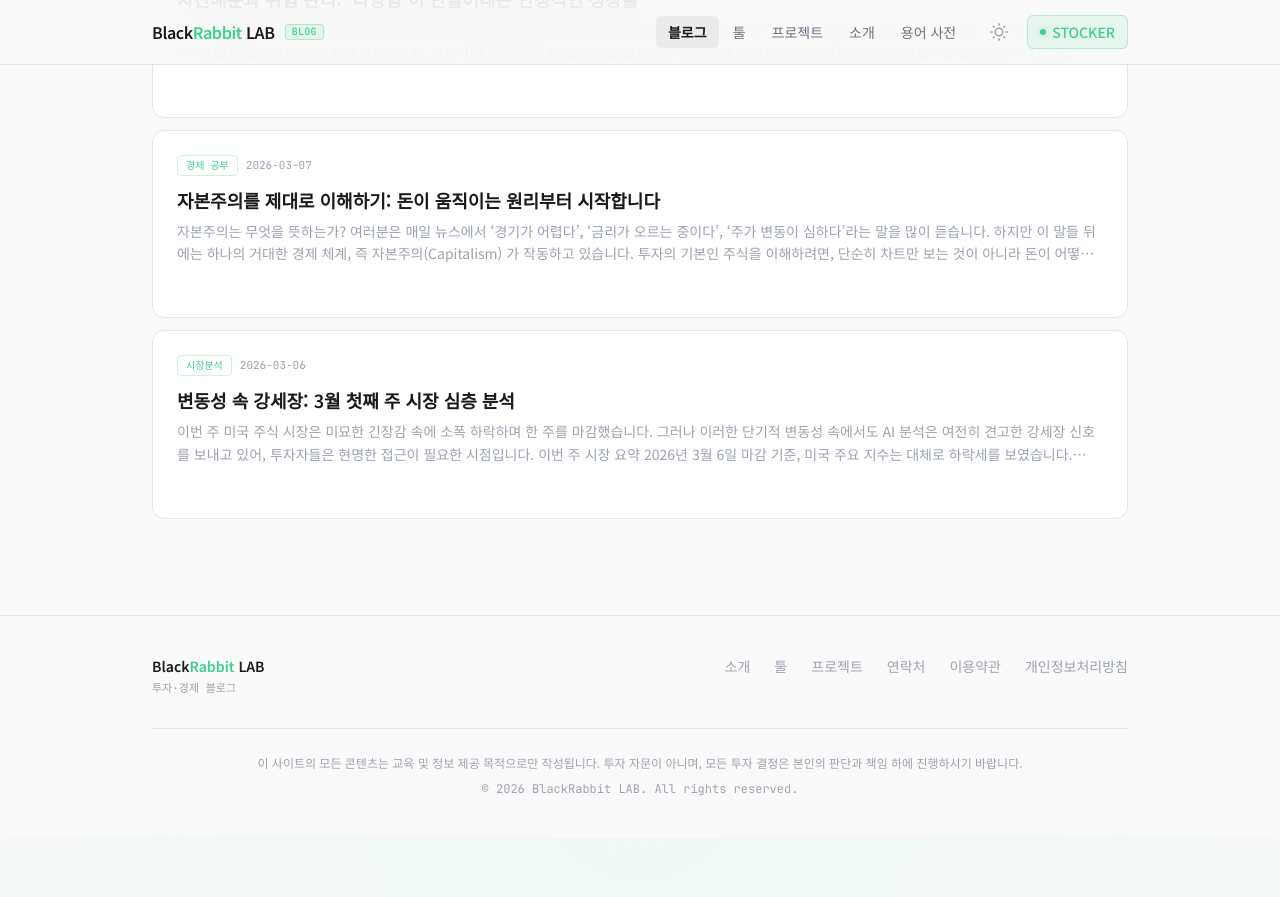
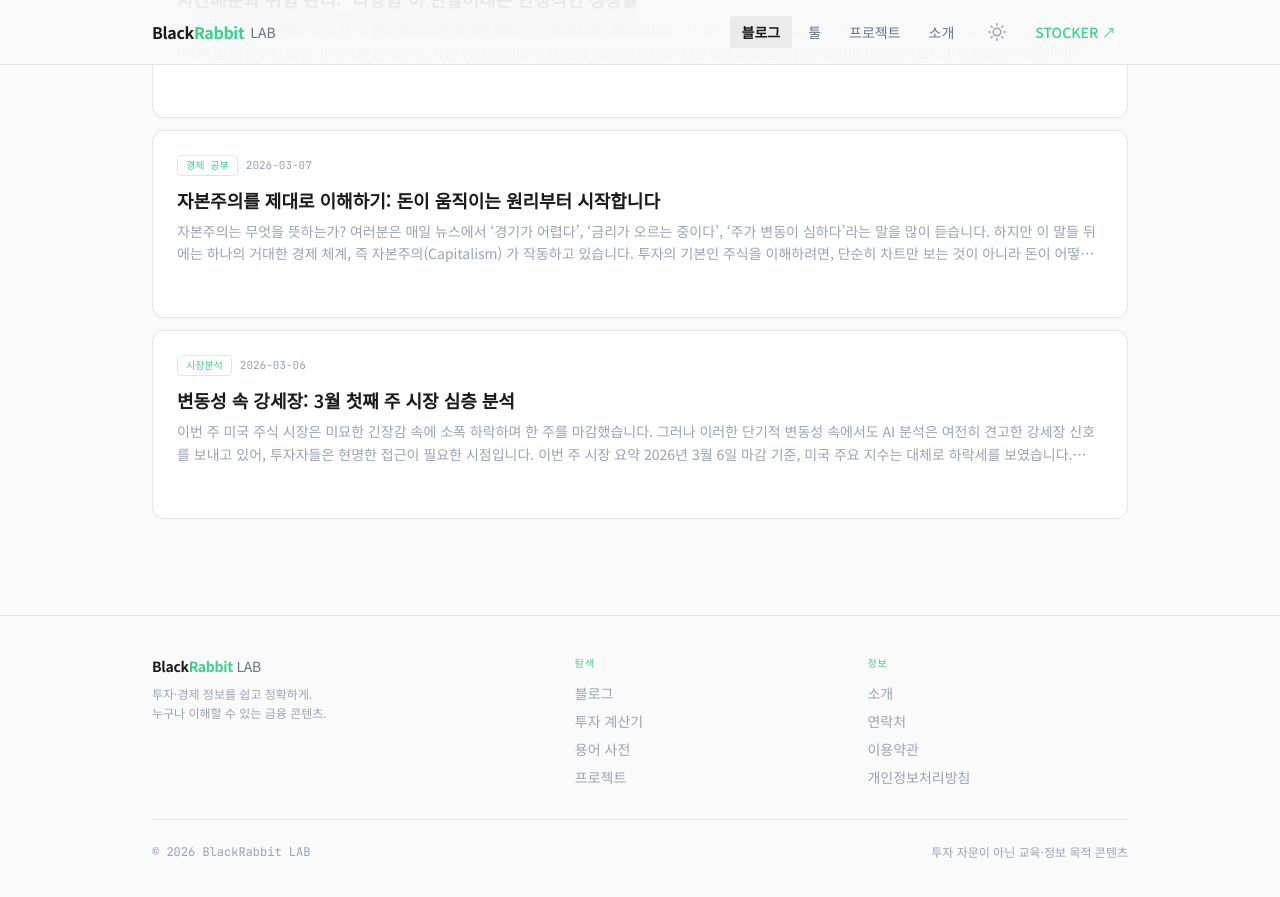
Before and after one commit to blackrabbitDeveloper/blackrabbitdeveloper.github.io, a Jekyll site: the page built from index.html, in a window 1280 px wide and 900 px high, scrolled down 4948 px. Shown: the top 897 px of the window. Built offline with Jekyll 4.4.1, drawn with Linux system fonts in a browser that asks for light colours; nearby versions of some CDN libraries; comment, search, counter and statistics services are not loaded; before the commit the page ends 5785 px from its top, so only the background shows below that.

Commit message:
style: redesign header and footer for editorial look
- Remove BLOG badge, simplify logo typography
- Remove glossary from nav (moved to footer)
- Replace STOCKER box button with text link
- Redesign footer as 3-column grid with section labels

```diff
--- a/_layouts/default.html
+++ b/_layouts/default.html
@@ -114,38 +114,30 @@
     <div class="mx-auto flex max-w-5xl items-center justify-between px-4 py-3.5 sm:px-6">
 
       <!-- Logo -->
-      <a href="{{ '/' | relative_url }}" class="group flex items-center gap-2.5 no-underline">
-        <span class="text-base font-semibold tracking-tight text-white transition-colors group-hover:text-white/90">
-          Black<span class="text-brand">Rabbit</span> LAB
+      <a href="{{ '/' | relative_url }}" class="group flex items-center gap-1.5 no-underline">
+        <span class="text-base font-bold tracking-tight text-white transition-colors group-hover:text-white/90" style="letter-spacing:-0.02em;">
+          Black<span class="text-brand">Rabbit</span>
         </span>
-        <span class="rounded border border-brand/35 bg-brand/10 px-1.5 py-0.5 font-mono text-[10px] font-medium text-brand leading-none tracking-wide">BLOG</span>
+        <span class="text-sm font-normal text-zinc-500">LAB</span>
       </a>
 
       <!-- Desktop Nav -->
-      <nav class="hidden md:flex items-center gap-0.5">
+      <nav class="hidden md:flex items-center gap-1">
         <a href="{{ '/' | relative_url }}"
-          class="rounded-md px-3 py-1.5 text-sm font-medium text-zinc-400 transition-colors hover:bg-white/[0.05] hover:text-white {% if page.url == '/' %}nav-link-active{% endif %}">블로그</a>
+          class="px-3 py-1.5 text-sm font-medium text-zinc-400 transition-colors hover:text-white {% if page.url == '/' %}nav-link-active{% endif %}">블로그</a>
         <a href="{{ '/tools/' | relative_url }}"
-          class="rounded-md px-3 py-1.5 text-sm font-medium text-zinc-400 transition-colors hover:bg-white/[0.05] hover:text-white {% if page.url contains '/tools' %}nav-link-active{% endif %}">툴</a>
+          class="px-3 py-1.5 text-sm font-medium text-zinc-400 transition-colors hover:text-white {% if page.url contains '/tools' %}nav-link-active{% endif %}">툴</a>
         <a href="{{ '/projects' | relative_url }}"
-          class="rounded-md px-3 py-1.5 text-sm font-medium text-zinc-400 transition-colors hover:bg-white/[0.05] hover:text-white {% if page.url == '/projects/' %}nav-link-active{% endif %}">프로젝트</a>
+          class="px-3 py-1.5 text-sm font-medium text-zinc-400 transition-colors hover:text-white {% if page.url == '/projects/' %}nav-link-active{% endif %}">프로젝트</a>
         <a href="{{ '/about' | relative_url }}"
-          class="rounded-md px-3 py-1.5 text-sm font-medium text-zinc-400 transition-colors hover:bg-white/[0.05] hover:text-white {% if page.url == '/about/' %}nav-link-active{% endif %}">소개</a>
-        <a href="{{ '/glossary/' | relative_url }}"
-          class="rounded-md px-3 py-1.5 text-sm font-medium text-zinc-400 transition-colors hover:bg-white/[0.05] hover:text-white {% if page.url == '/glossary/' %}nav-link-active{% endif %}">용어 사전</a>
-        <div class="ml-2 h-4 w-px bg-white/10"></div>
+          class="px-3 py-1.5 text-sm font-medium text-zinc-400 transition-colors hover:text-white {% if page.url == '/about/' %}nav-link-active{% endif %}">소개</a>
+        <div class="ml-1 h-4 w-px bg-white/10"></div>
         <button class="theme-toggle" aria-label="테마 전환">
           <svg class="icon-sun" xmlns="http://www.w3.org/2000/svg" viewBox="0 0 24 24" fill="none" stroke="currentColor" stroke-width="2" stroke-linecap="round" stroke-linejoin="round"><circle cx="12" cy="12" r="5"/><line x1="12" y1="1" x2="12" y2="3"/><line x1="12" y1="21" x2="12" y2="23"/><line x1="4.22" y1="4.22" x2="5.64" y2="5.64"/><line x1="18.36" y1="18.36" x2="19.78" y2="19.78"/><line x1="1" y1="12" x2="3" y2="12"/><line x1="21" y1="12" x2="23" y2="12"/><line x1="4.22" y1="19.78" x2="5.64" y2="18.36"/><line x1="18.36" y1="5.64" x2="19.78" y2="4.22"/></svg>
           <svg class="icon-moon" xmlns="http://www.w3.org/2000/svg" viewBox="0 0 24 24" fill="none" stroke="currentColor" stroke-width="2" stroke-linecap="round" stroke-linejoin="round"><path d="M21 12.79A9 9 0 1 1 11.21 3 7 7 0 0 0 21 12.79z"/></svg>
         </button>
         <a href="https://blackrabbitlab.site" target="_blank" rel="noopener noreferrer"
-          class="ml-2 inline-flex items-center gap-1.5 rounded-md border border-brand/30 bg-brand/10 px-3 py-1.5 text-sm font-medium text-brand transition hover:bg-brand/15 hover:border-brand/50">
-          <span class="relative flex h-1.5 w-1.5 flex-shrink-0">
-            <span class="absolute inline-flex h-full w-full animate-ping rounded-full bg-brand opacity-60"></span>
-            <span class="relative inline-flex h-1.5 w-1.5 rounded-full bg-brand"></span>
-          </span>
-          STOCKER
-        </a>
+          class="ml-1 px-3 py-1.5 text-sm font-medium text-brand transition-colors hover:underline">STOCKER ↗</a>
       </nav>
 
       <!-- Mobile: theme toggle + hamburger -->
@@ -169,20 +161,13 @@
     <!-- Mobile Menu -->
     <div id="mobile-menu" class="hidden border-t border-white/[0.06] md:hidden">
       <nav class="mx-auto max-w-5xl px-4 py-3 sm:px-6 space-y-0.5">
-        <a href="{{ '/' | relative_url }}"          class="block rounded-md px-3 py-2.5 text-sm font-medium text-zinc-400 transition hover:bg-white/[0.05] hover:text-white">블로그</a>
-        <a href="{{ '/tools/' | relative_url }}"     class="block rounded-md px-3 py-2.5 text-sm font-medium text-zinc-400 transition hover:bg-white/[0.05] hover:text-white">툴</a>
-        <a href="{{ '/projects' | relative_url }}"   class="block rounded-md px-3 py-2.5 text-sm font-medium text-zinc-400 transition hover:bg-white/[0.05] hover:text-white">프로젝트</a>
-        <a href="{{ '/about' | relative_url }}"      class="block rounded-md px-3 py-2.5 text-sm font-medium text-zinc-400 transition hover:bg-white/[0.05] hover:text-white">소개</a>
-        <a href="{{ '/glossary/' | relative_url }}" class="block rounded-md px-3 py-2.5 text-sm font-medium text-zinc-400 transition hover:bg-white/[0.05] hover:text-white">용어 사전</a>
+        <a href="{{ '/' | relative_url }}"          class="block rounded-md px-3 py-2.5 text-sm font-medium text-zinc-400 transition hover:text-white">블로그</a>
+        <a href="{{ '/tools/' | relative_url }}"     class="block rounded-md px-3 py-2.5 text-sm font-medium text-zinc-400 transition hover:text-white">툴</a>
+        <a href="{{ '/projects' | relative_url }}"   class="block rounded-md px-3 py-2.5 text-sm font-medium text-zinc-400 transition hover:text-white">프로젝트</a>
+        <a href="{{ '/about' | relative_url }}"      class="block rounded-md px-3 py-2.5 text-sm font-medium text-zinc-400 transition hover:text-white">소개</a>
         <div class="pt-2 pb-1">
           <a href="https://blackrabbitlab.site" target="_blank" rel="noopener noreferrer"
-            class="flex items-center gap-2 rounded-md border border-brand/30 bg-brand/10 px-3 py-2.5 text-sm font-medium text-brand">
-            <span class="relative flex h-1.5 w-1.5">
-              <span class="absolute inline-flex h-full w-full animate-ping rounded-full bg-brand opacity-60"></span>
-              <span class="relative inline-flex h-1.5 w-1.5 rounded-full bg-brand"></span>
-            </span>
-            STOCKER — 주식 리서치
-          </a>
+            class="block px-3 py-2.5 text-sm font-medium text-brand transition hover:underline">STOCKER ↗</a>
         </div>
       </nav>
     </div>
@@ -195,30 +180,40 @@
   <!-- Footer -->
   <footer class="border-t border-white/[0.06]">
     <div class="mx-auto max-w-5xl px-4 sm:px-6 py-10">
-      <div class="flex flex-col gap-8 sm:flex-row sm:items-start sm:justify-between">
+      <div class="grid grid-cols-1 gap-8 sm:grid-cols-[1.5fr_1fr_1fr]">
 
         <!-- Brand -->
         <div>
-          <p class="text-sm font-semibold text-white">Black<span class="text-brand">Rabbit</span> LAB</p>
-          <p class="mt-1 font-mono text-[11px] text-zinc-700">투자·경제 블로그</p>
+          <p class="text-sm font-bold text-white" style="letter-spacing:-0.02em;">Black<span class="text-brand">Rabbit</span> <span class="font-normal text-zinc-500">LAB</span></p>
+          <p class="mt-2 text-xs leading-relaxed text-zinc-600">투자·경제 정보를 쉽고 정확하게.<br>누구나 이해할 수 있는 금융 콘텐츠.</p>
         </div>
 
-        <!-- Links -->
-        <div class="flex flex-wrap gap-x-6 gap-y-2">
-          <a href="{{ '/about' | relative_url }}"    class="text-sm text-zinc-600 hover:text-zinc-300 transition-colors">소개</a>
-          <a href="{{ '/tools/' | relative_url }}"   class="text-sm text-zinc-600 hover:text-zinc-300 transition-colors">툴</a>
-          <a href="{{ '/projects' | relative_url }}" class="text-sm text-zinc-600 hover:text-zinc-300 transition-colors">프로젝트</a>
-          <a href="{{ '/contact' | relative_url }}"  class="text-sm text-zinc-600 hover:text-zinc-300 transition-colors">연락처</a>
-          <a href="{{ '/terms' | relative_url }}"    class="text-sm text-zinc-600 hover:text-zinc-300 transition-colors">이용약관</a>
-          <a href="{{ '/privacy' | relative_url }}"  class="text-sm text-zinc-600 hover:text-zinc-300 transition-colors">개인정보처리방침</a>
+        <!-- Navigate -->
+        <div>
+          <p class="font-mono text-[10px] font-medium uppercase tracking-widest text-brand mb-3">탐색</p>
+          <div class="space-y-2">
+            <a href="{{ '/' | relative_url }}"          class="block text-sm text-zinc-600 hover:text-zinc-300 transition-colors">블로그</a>
+            <a href="{{ '/tools/' | relative_url }}"    class="block text-sm text-zinc-600 hover:text-zinc-300 transition-colors">투자 계산기</a>
+            <a href="{{ '/glossary/' | relative_url }}" class="block text-sm text-zinc-600 hover:text-zinc-300 transition-colors">용어 사전</a>
+            <a href="{{ '/projects' | relative_url }}"  class="block text-sm text-zinc-600 hover:text-zinc-300 transition-colors">프로젝트</a>
+          </div>
+        </div>
+
+        <!-- Info -->
+        <div>
+          <p class="font-mono text-[10px] font-medium uppercase tracking-widest text-brand mb-3">정보</p>
+          <div class="space-y-2">
+            <a href="{{ '/about' | relative_url }}"    class="block text-sm text-zinc-600 hover:text-zinc-300 transition-colors">소개</a>
+            <a href="{{ '/contact' | relative_url }}"  class="block text-sm text-zinc-600 hover:text-zinc-300 transition-colors">연락처</a>
+            <a href="{{ '/terms' | relative_url }}"    class="block text-sm text-zinc-600 hover:text-zinc-300 transition-colors">이용약관</a>
+            <a href="{{ '/privacy' | relative_url }}"  class="block text-sm text-zinc-600 hover:text-zinc-300 transition-colors">개인정보처리방침</a>
+          </div>
         </div>
       </div>
 
-      <div class="mt-8 border-t border-white/[0.06] pt-6 space-y-2">
-        <p class="text-center text-xs leading-relaxed text-zinc-700">
-          이 사이트의 모든 콘텐츠는 교육 및 정보 제공 목적으로만 작성됩니다. 투자 자문이 아니며, 모든 투자 결정은 본인의 판단과 책임 하에 진행하시기 바랍니다.
-        </p>
-        <p class="text-center font-mono text-xs text-zinc-800">© {{ 'now' | date: "%Y" }} BlackRabbit LAB. All rights reserved.</p>
+      <div class="mt-8 border-t border-white/[0.06] pt-6 flex flex-col sm:flex-row sm:items-center sm:justify-between gap-2">
+        <p class="font-mono text-xs text-zinc-800">© {{ 'now' | date: "%Y" }} BlackRabbit LAB</p>
+        <p class="text-xs text-zinc-700">투자 자문이 아닌 교육·정보 목적 콘텐츠</p>
       </div>
     </div>
   </footer>
```
